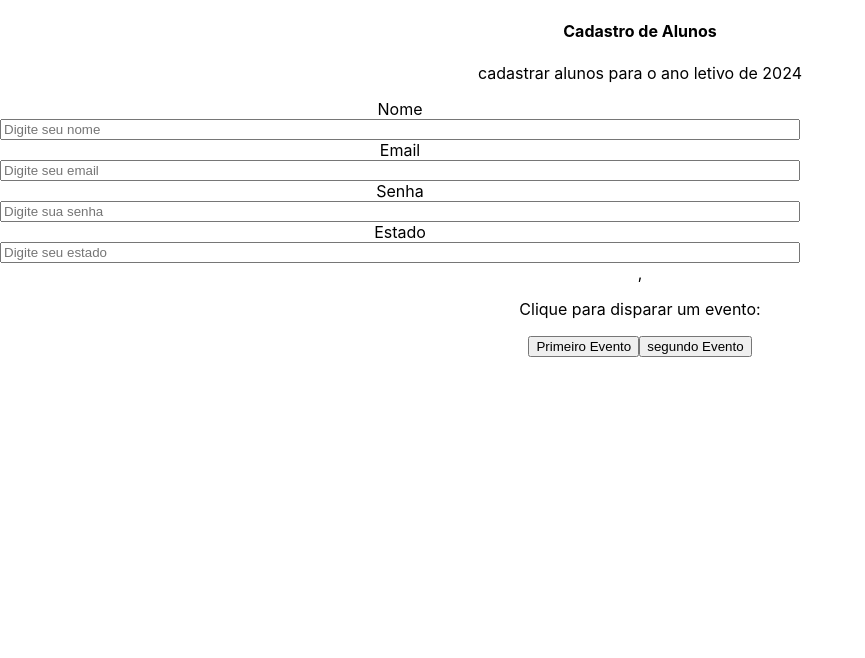
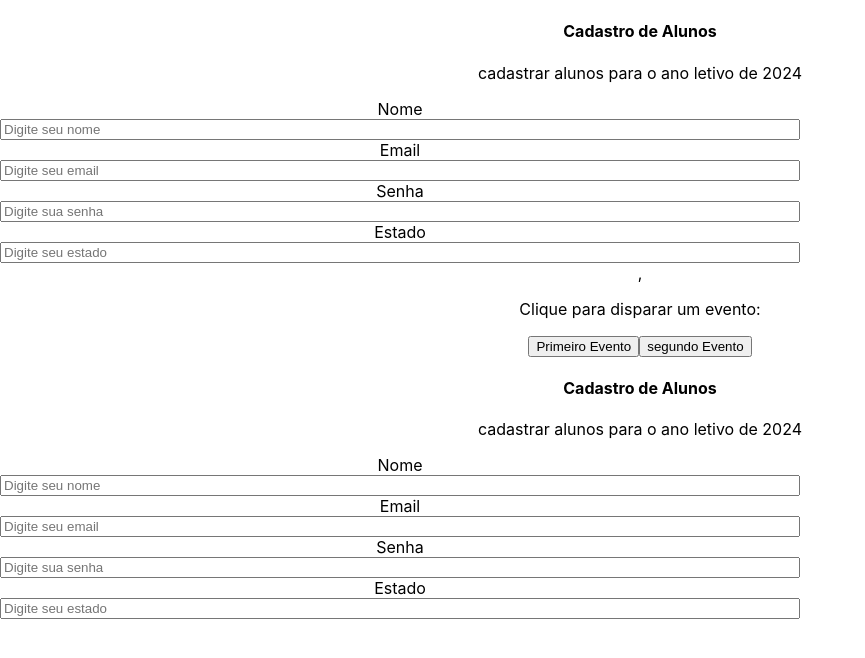
Before and after one commit to LeonardoDMarco/todoList, a React (Create React App) app: page / in a window 1280 px wide. Shown: the top 658 px of the page, without its empty margins (0-865 px from the left). Built offline with nearby package versions, Linux system fonts and the light colour scheme.

Commit message:
readição de formulario

```diff
--- a/src/App.js
+++ b/src/App.js
@@ -1,12 +1,14 @@
 import './App.css';
 import FormPerson from "./pages/FormPerson";
 import Evento from './ComponentEvent';
+import FormPersonRefactor from './pages/FormPerson/FormPessoaRefactor'
 
 function App() {
   return (
     <div className="App">
       <FormPerson/>,
       <Evento />
+      <FormPersonRefactor />
 
     </div>
   );
```
